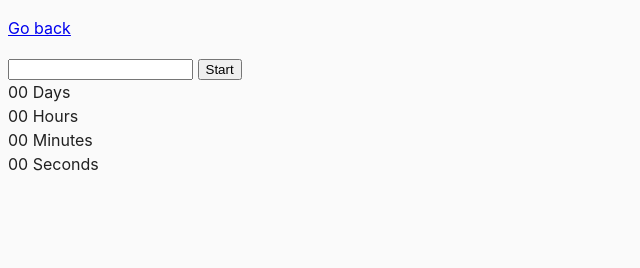
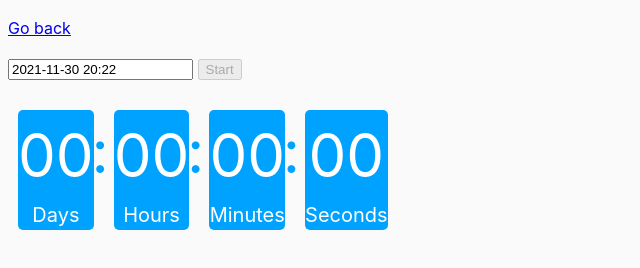
Before and after one commit to BohdanDehodiuk/goit-js-hw-09, a website built with Parcel: page src/02-timer.html in a window 1280 px wide. Shown: the whole page, without its empty margins (0-640 px from the left). Built offline with nearby package versions, Linux system fonts and the light colour scheme.

Commit message:
finish HW#9

```diff
--- a/src/css/common.css
+++ b/src/css/common.css
@@ -3,8 +3,8 @@
 }
 
 body {
-  font-family: -apple-system, BlinkMacSystemFont, 'Segoe UI', Roboto,
-    Oxygen-Sans, Ubuntu, Cantarell, 'Helvetica Neue', sans-serif;
+  font-family: -apple-system, BlinkMacSystemFont, 'Segoe UI', Roboto, Oxygen-Sans, Ubuntu, Cantarell,
+    'Helvetica Neue', sans-serif;
   -webkit-font-smoothing: antialiased;
   -moz-osx-font-smoothing: grayscale;
   background-color: #fafafa;
@@ -16,3 +16,45 @@ img {
   display: block;
   max-width: 100%;
 }
+
+.timer {
+  display: flex;
+  max-width: 359px;
+  padding: 10px;
+  margin-top: 20px;
+  border-radius: 10%;
+}
+
+.field {
+  position: relative;
+  display: flex;
+  flex-direction: column;
+  margin-right: 20px;
+  background-color: rgb(0, 162, 255);
+  border-radius: 5px;
+}
+.field:last-child {
+  margin-right: 0;
+}
+.field:last-child::after {
+  content: '';
+}
+.field::after {
+  content: ':';
+  position: absolute;
+  top: -14px;
+  right: -25px;
+  margin: 10px 10px;
+  color: rgb(0, 162, 255);
+  font-size: 60px;
+}
+.value {
+  font-size: 60px;
+  text-align: center;
+  color: white;
+}
+.label {
+  font-size: 20px;
+  text-align: center;
+  color: white;
+}
--- a/src/js/02-timer.js
+++ b/src/js/02-timer.js
@@ -1,6 +1,57 @@
 import Notiflix from 'notiflix';
 import flatpickr from 'flatpickr';
 import 'flatpickr/dist/flatpickr.min.css';
+
+const refs = {
+  inputCalendar: document.querySelector('#datetime-picker'),
+  startBtn: document.querySelector('[data-start]'),
+  daysValeu: document.querySelector('[data-days]'),
+  hoursValeu: document.querySelector('[data-hours]'),
+  minutesValeu: document.querySelector('[data-minutes]'),
+  secondsValeu: document.querySelector('[data-seconds]'),
+};
+
+refs.startBtn.disabled = true;
+
+let timerId = null;
+let selectDate;
+let timeLeft;
+
+const options = {
+  enableTime: true,
+  time_24hr: true,
+  defaultDate: new Date(),
+  minuteIncrement: 1,
+
+  onClose(selectedDates) {
+    selectDate = selectedDates[0];
+    if (selectDate < options.defaultDate) {
+      return Notiflix.Notify.failure('Please choose a date in the future');
+    }
+    refs.startBtn.disabled = false;
+  },
+};
+
+flatpickr(refs.inputCalendar, options);
+
+refs.startBtn.addEventListener('click', startTimer);
+
+function startTimer() {
+  refs.startBtn.removeEventListener('click', startTimer);
+  timerId = setInterval(() => {
+    let nowDate = Date.now();
+    timeLeft = selectDate - nowDate;
+    updateTimer(convertMs(timeLeft));
+    console.log(timeLeft);
+    if (timeLeft < 1000) {
+      clearInterval(timerId);
+    }
+  }, 1000);
+}
+
+function pad(value) {
+  return String(value).padStart(2, '0');
+}
 
 function convertMs(ms) {
   // Number of milliseconds per unit of time
@@ -10,27 +61,20 @@ function convertMs(ms) {
   const day = hour * 24;
 
   // Remaining days
-  const days = Math.floor(ms / day);
+  const days = pad(Math.floor(ms / day));
   // Remaining hours
-  const hours = Math.floor((ms % day) / hour);
+  const hours = pad(Math.floor((ms % day) / hour));
   // Remaining minutes
-  const minutes = Math.floor(((ms % day) % hour) / minute);
+  const minutes = pad(Math.floor(((ms % day) % hour) / minute));
   // Remaining seconds
-  const seconds = Math.floor((((ms % day) % hour) % minute) / second);
+  const seconds = pad(Math.floor((((ms % day) % hour) % minute) / second));
 
   return { days, hours, minutes, seconds };
 }
 
-console.log(convertMs(2000)); // {days: 0, hours: 0, minutes: 0, seconds: 2}
-console.log(convertMs(140000)); // {days: 0, hours: 0, minutes: 2, seconds: 20}
-console.log(convertMs(24140000)); // {days: 0, hours: 6 minutes: 42, seconds: 20}
-
-const options = {
-  enableTime: true,
-  time_24hr: true,
-  defaultDate: new Date(),
-  minuteIncrement: 1,
-  onClose(selectedDates) {
-    console.log(selectedDates[0]);
-  },
-};
+function updateTimer({ days, hours, minutes, seconds }) {
+  refs.daysValeu.innerHTML = `${days}`;
+  refs.hoursValeu.innerHTML = `${hours}`;
+  refs.minutesValeu.innerHTML = `${minutes}`;
+  refs.secondsValeu.innerHTML = `${seconds}`;
+}
```
Also changed, not shown: src/js/03-promises.js (+34 -2 lines).
